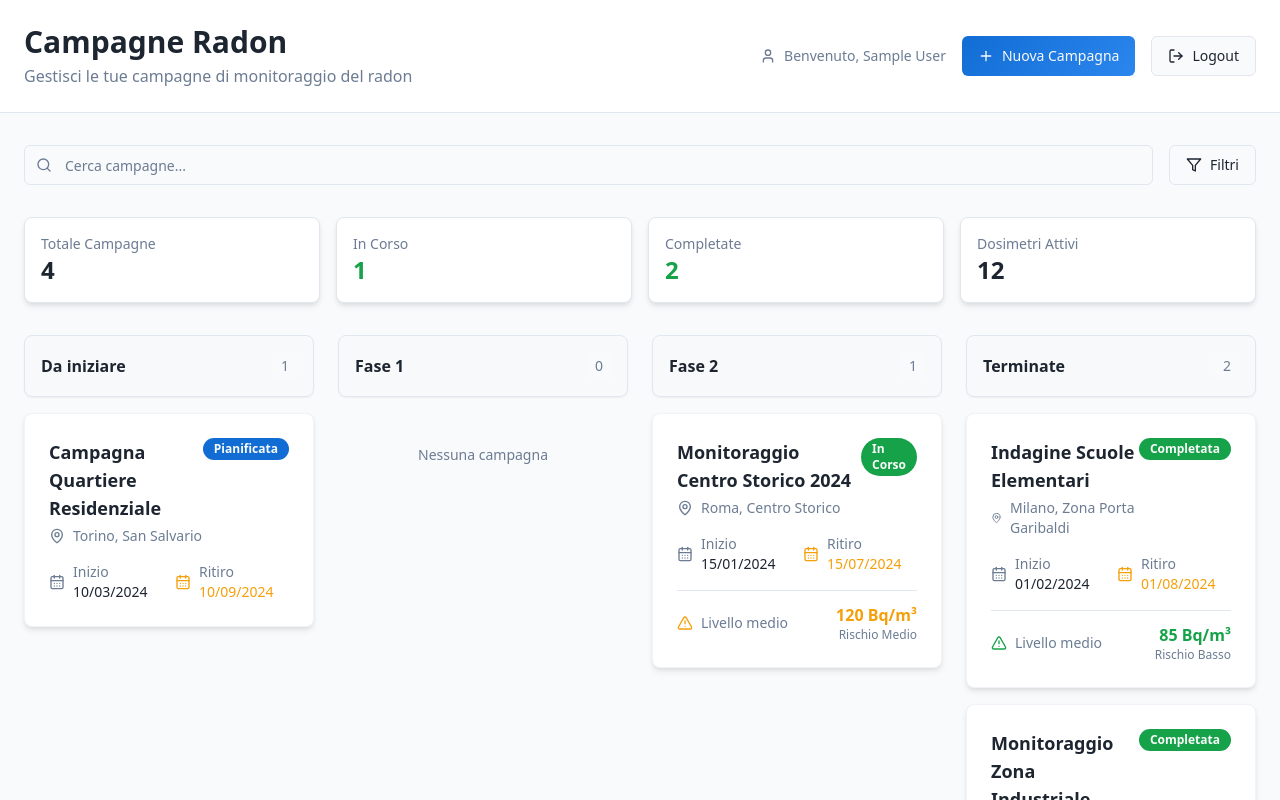
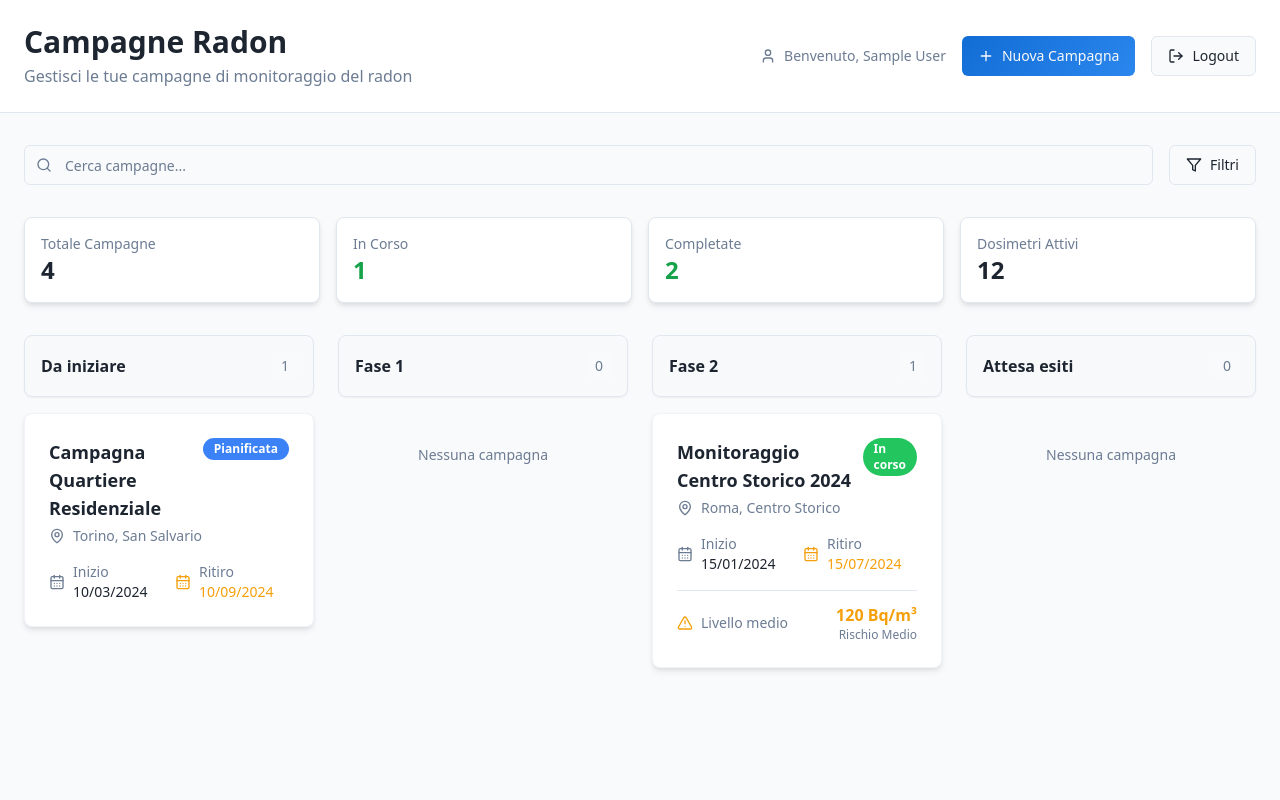
Before and after one commit to Waro/radon-tracker, a React (Vite) app: page / in a window 1280 px wide. Shown: the top 800 px of the page. Built offline with nearby package versions, Linux system fonts and the light colour scheme; sample sign-in values are in the browser's storage; the HTML template or start-up script is replaced by a standard one.

Commit message:
Refactor Kanban board colors and status

```diff
--- a/src/components/KanbanBoard.tsx
+++ b/src/components/KanbanBoard.tsx
@@ -10,7 +10,7 @@ const columns = [
   { id: 'planned', title: 'Da iniziare', status: 'planned' as const },
   { id: 'phase1', title: 'Fase 1', status: 'active' as const },
   { id: 'phase2', title: 'Fase 2', status: 'phase2' as const },
-  { id: 'completed', title: 'Terminate', status: 'completed' as const }
+  { id: 'awaiting', title: 'Attesa esiti', status: 'awaiting_results' as const }
 ];
 
 export const KanbanBoard = ({ campaigns, onCampaignClick }: KanbanBoardProps) => {
@@ -35,6 +35,9 @@ export const KanbanBoard = ({ campaigns, onCampaignClick }: KanbanBoardProps) =>
           return new Date() < sixMonthsLater;
         }
         return false;
+      }
+      if (status === 'awaiting_results') {
+        return campaign.status === 'awaiting_results';
       }
       return campaign.status === status;
     });
--- a/src/components/RadonCampaignCard.tsx
+++ b/src/components/RadonCampaignCard.tsx
@@ -8,7 +8,7 @@ export interface RadonCampaign {
   location: string;
   startDate: string;
   endDate?: string;
-  status: 'active' | 'completed' | 'planned' | 'suspended';
+  status: 'active' | 'completed' | 'planned' | 'unplanned' | 'awaiting_results';
   averageLevel?: number; // Bq/m³
   riskLevel: 'low' | 'medium' | 'high';
 }
@@ -19,10 +19,11 @@ interface RadonCampaignCardProps {
 }
 
 const statusColors = {
-  active: 'bg-accent text-accent-foreground',
-  completed: 'bg-success text-success-foreground',
-  planned: 'bg-primary text-primary-foreground',
-  suspended: 'bg-warning text-warning-foreground'
+  planned: 'bg-blue-500 text-white',
+  unplanned: 'bg-purple-500 text-white',
+  active: 'bg-green-500 text-white',
+  awaiting_results: 'bg-orange-500 text-white',
+  completed: 'bg-red-500 text-white'
 };
 
 const riskColors = {
@@ -32,10 +33,11 @@ const riskColors = {
 };
 
 const statusLabels = {
-  active: 'In Corso',
-  completed: 'Completata',
   planned: 'Pianificata',
-  suspended: 'Sospesa'
+  unplanned: 'Non pianificata',
+  active: 'In corso',
+  awaiting_results: 'Attesa esiti',
+  completed: 'Terminata'
 };
 
 export const RadonCampaignCard = ({ campaign, onClick }: RadonCampaignCardProps) => {
```
